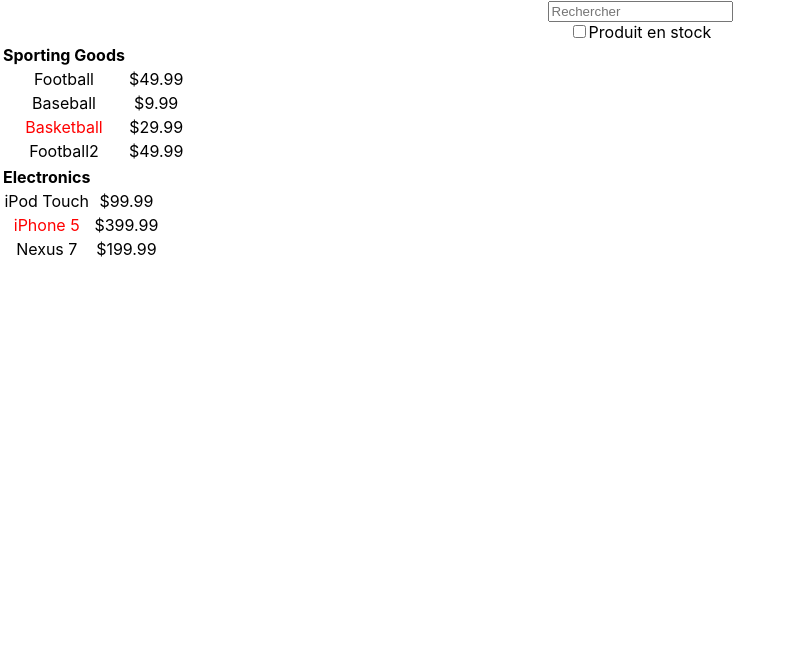
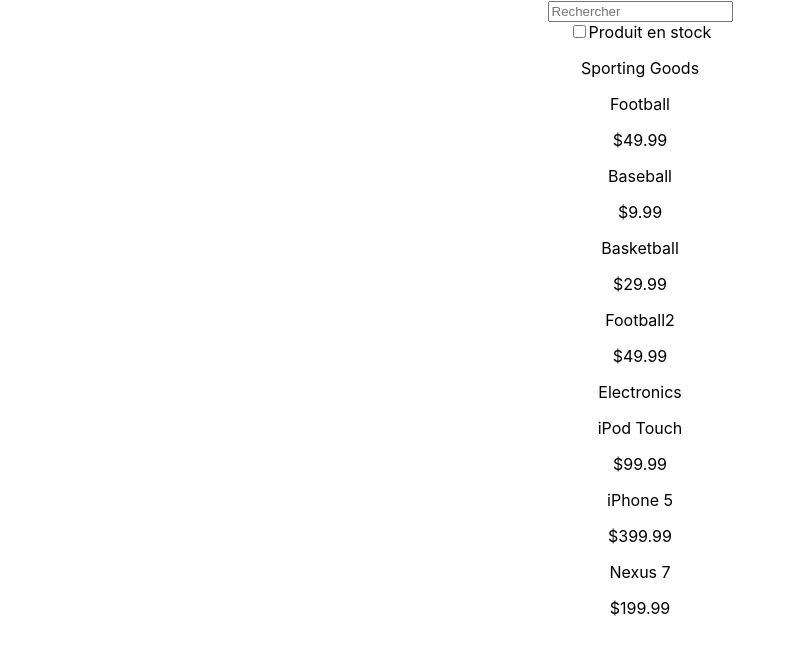
Before and after one commit to rizof/React-Search-test, a React (Create React App) app: page / in a window 1280 px wide. Shown: the top 654 px of the page, without its empty margins (0-793 px from the left). Built offline with nearby package versions, Linux system fonts and the light colour scheme.

Commit message:
Solution

```diff
--- a/package.json
+++ b/package.json
@@ -6,6 +6,7 @@
     "@testing-library/jest-dom": "^4.2.4",
     "@testing-library/react": "^9.3.2",
     "@testing-library/user-event": "^7.1.2",
+    "lodash": "^4.17.20",
     "react": "^16.13.1",
     "react-dom": "^16.13.1",
     "react-scripts": "3.4.3"
--- a/src/FilterableProductTable.js
+++ b/src/FilterableProductTable.js
@@ -1,29 +1,21 @@
 import React, { useState } from 'react'
-import ProductTable from './ProductTable.js'
+import uniq from 'lodash/uniq'
+
 import SearchBar from './SearchBar.js'
-import ProductRow from './ProductRow.js'
 import './FilterableProductTable.css'
 
-function FilterableProductTable ({productsObject}) {
+const FilterableProductTable = ({productsObject}) => {
     const [filterText, setText] = useState("")
     const [inStockOnly, setStock] = useState(false)
     const [products, setProducts] = useState(productsObject)
 
-    let tableProducts = []
-
-    const handleInFilterText = function (e) {
-        setText (e.target.value)
-    }
-
-    const handleInStockOnlyChange = function (e) {
-        setStock (e.target.checked)
-    }
+    const categories = uniq(productsObject.map(product => product.category))
 
     const handleFilterChange = function (e) {
         const result = productsObject.filter(product => {
             if (e.currentTarget.type === "checkbox")
             {
-                handleInStockOnlyChange(e)
+                setStock(e.target.checked)
                 if (product.name.toLowerCase().indexOf(filterText.toLowerCase()) === -1)
                     return false
                 if (e.target.checked && !product.stocked)
@@ -31,7 +23,7 @@ function FilterableProductTable ({productsObject}) {
             }
             else
             {
-                handleInFilterText(e)
+                setText(e.target.value)
                 if (product.name.toLowerCase().indexOf(e.target.value.toLowerCase()) === -1)
                     return false
                 if (inStockOnly && !product.stocked)
@@ -42,54 +34,27 @@ function FilterableProductTable ({productsObject}) {
         setProducts(result)
     }
 
-    const indexProducts = function () {
-        const categoriesAndProduct = []
-        let lastCategoriy = []
-
-        products.map((product, index) => {
-                if (!lastCategoriy.includes(product.category)){
-                    lastCategoriy.push(product.category)
-                    categoriesAndProduct[product.category] = []
-                }
-                const name = product.stocked ? product.name : <span className='danger'>{product.name}</span>
-                categoriesAndProduct[product.category].push(
-                    <ProductRow
-                        key={index}
-                        name={name}
-                        price={product.price }
-                    />
-                )
-            return categoriesAndProduct
-        })
-        return categoriesAndProduct
-    }
-
-    const createTableProducts = function (categoriesAndProduct) {
-        const table = []
-
-        for (const property in categoriesAndProduct) {
-                    table.push(
-                        <ProductTable
-                            category = {property}
-                            key={property}
-                            rows={categoriesAndProduct[property]}
-                        />
-                    )
-         }
-         return table
-    }
-
-    tableProducts = createTableProducts(indexProducts())
-
-    return (<>
+    return (
+        <>
             <SearchBar
                 filterText={filterText}
                 onFilterTextChange={handleFilterChange}
                 inStockOnly={inStockOnly}
                 onStockChange={handleFilterChange}
             />
-        {tableProducts}
-    </>)
+            {categories.map(category =>
+                <>
+                    <p>{category}</p>
+                    {products.filter(product => product.category === category).map(product =>
+                        <div>
+                            <p>{product.name}</p>
+                            <p>{product.price}</p>
+                        </div>
+                    )}
+                </>
+            )}
+        </>
+    )
 }
 
 export default FilterableProductTable;
--- a/src/ProductRow.js
+++ /dev/null
@@ -1,12 +0,0 @@
-import React from 'react'
-
-const ProductRow = React.memo(function ({name, price}) {
-    return (
-        <tr>
-            <td>{name}</td>
-            <td>{price}</td>
-        </tr>
-    )
-})
-
-export default ProductRow;
--- a/src/ProductTable.js
+++ /dev/null
@@ -1,20 +0,0 @@
-import React from 'react'
-
-const ProductTable = ({rows, category}) => (
-    <>
-    <table>
-        <thead>
-            <tr>
-                <th>
-                    {category}
-                </th>
-            </tr>
-        </thead>
-        <tbody>
-            {rows}
-        </tbody>
-    </table>
-    </>
-)
-
-export default ProductTable;
```
Lines whose indentation alone changed are shown as unchanged.
